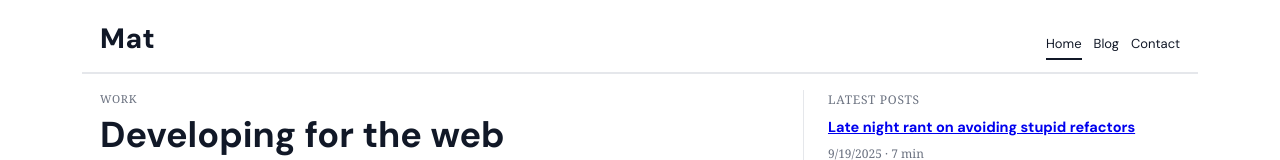
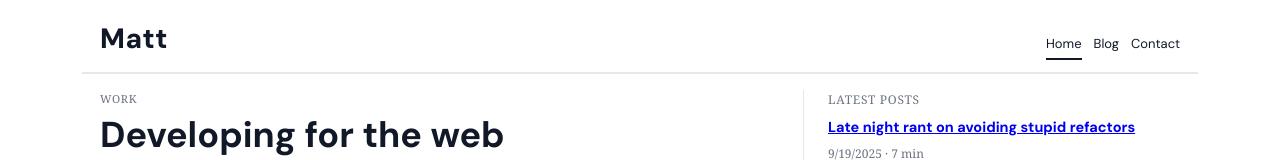
Before and after one commit to matthewbub/mattbub.com, a React (Vite) app: page / in a window 1280 px wide. Shown: the top 160 px of the page. Built offline with nearby package versions, Linux system fonts and the light colour scheme; no server answers; a web font is replaced by a local one.

Commit message:
fix broken images

```diff
--- a/src/components/header.tsx
+++ b/src/components/header.tsx
@@ -15,7 +15,7 @@ export default function Header() {
     <header className="zz-masthead">
       <div className="zz-topline">
         <Link to="/" className="zz-brand zz-sansFont">
-          Mat
+          Matt
         </Link>
         <nav className="zz-navigation">
           {navItems.map(({ path, label }) => (
--- a/src/routes/index.tsx
+++ b/src/routes/index.tsx
@@ -18,7 +18,7 @@ export default function Home() {
   const projects = [
     {
       title: "Yulissa and Matthew's Wedding",
-      img: "/yulissaandmatthewwebsite.gif",
+      img: "https://q8a0jhjw1u.ufs.sh/f/3POoQHRcbaUOCGU4BfK0vj6I1AQHq32EOlobpw9t8yKmJXBD",
       url: "https://yulissaandmatthew.com",
       description: `A carefully crafted wedding website for Yulissa and Matthew (me) with a custom registry and RSVP system. This thing is super fast. Since 99% of the traffic is on mobile, there's intuitive features such as swiping left / right to navigation the
       app as well as a mobile first design. It has to support multiple languages (Spanish and English).`,
```
Also changed, not shown: 1 other file (tests, documents, lock files or other folders).
